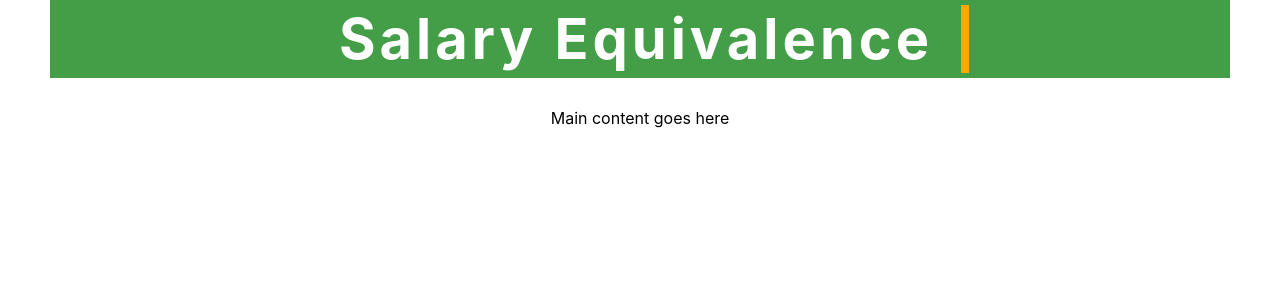
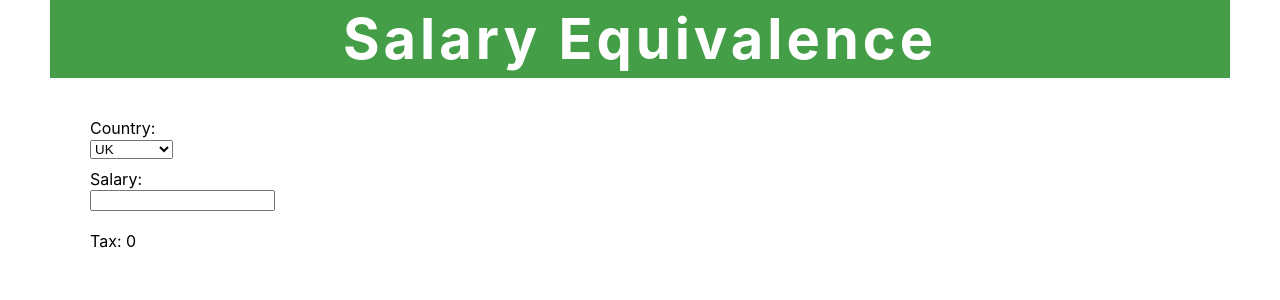
Before and after one commit to mls-ssjblue/salary-equi, a React (Create React App) app in the folder salary-ui/: page / in a window 1280 px wide. Shown: the top 300 px of the page. Built offline with nearby package versions, Linux system fonts and the light colour scheme.

Commit message:
Basic styling

```diff
--- /dev/null
+++ b/salary-ui/src/Salary.css
@@ -0,0 +1,18 @@
+.field {
+    width: 50px;
+    align-content: start;
+    flex: 1;
+    flex-direction: row;
+    margin: 10px;
+}
+
+.salary {
+    flex: 1;
+}
+
+.tax {
+    flex-direction: row;
+    flex: 1;
+    float: left;
+    margin: 10px;
+}
--- a/salary-ui/src/components/SalaryCalculation.tsx
+++ b/salary-ui/src/components/SalaryCalculation.tsx
@@ -1,9 +1,25 @@
 import styled from 'styled-components'
+import '../Salary.css'
+import {useState} from "react";
 
 export const SalaryCalculation = () => {
+    const tax = useState(0);
     return (
         <StyledStage>
-            Main content goes here
+            <div className="salary">
+                <div className="field">
+                    <span>Country: </span>
+                    <select>
+                        <option>UK</option>
+                        <option>Singapore</option>
+                    </select>
+                </div>
+                <div className="field">
+                    <span>Salary: </span>
+                    <input/>
+                </div>
+                <div className="tax">Tax: {tax}</div>
+            </div>
         </StyledStage>
     )
 }
@@ -11,4 +27,6 @@ export const SalaryCalculation = () => {
 const StyledStage = styled.div`
     margin:20px;
     padding: 10px;
+    text-align: center;
+    display:flex;
 `;
--- a/salary-ui/src/header/Header.tsx
+++ b/salary-ui/src/header/Header.tsx
@@ -19,9 +19,6 @@ const StyledHeading = styled.h1`
   font-size: 3.5rem;
   letter-spacing: 4px;
   overflow: hidden; /* Ensures the content is not revealed until the animation */
-  border-right: 0.15em solid orange; /* The typwriter cursor */
   white-space: nowrap; /* Keeps the content on a single line */
   margin: 0 auto; /* Gives that scrolling effect as the typing happens */
-  animation: typing 3.5s steps(40, end) infinite,
-    blink-caret 0.75s step-end infinite;
 `;
```
Also changed, not shown: salary-ui/src/App.css (line endings or trailing spaces).
